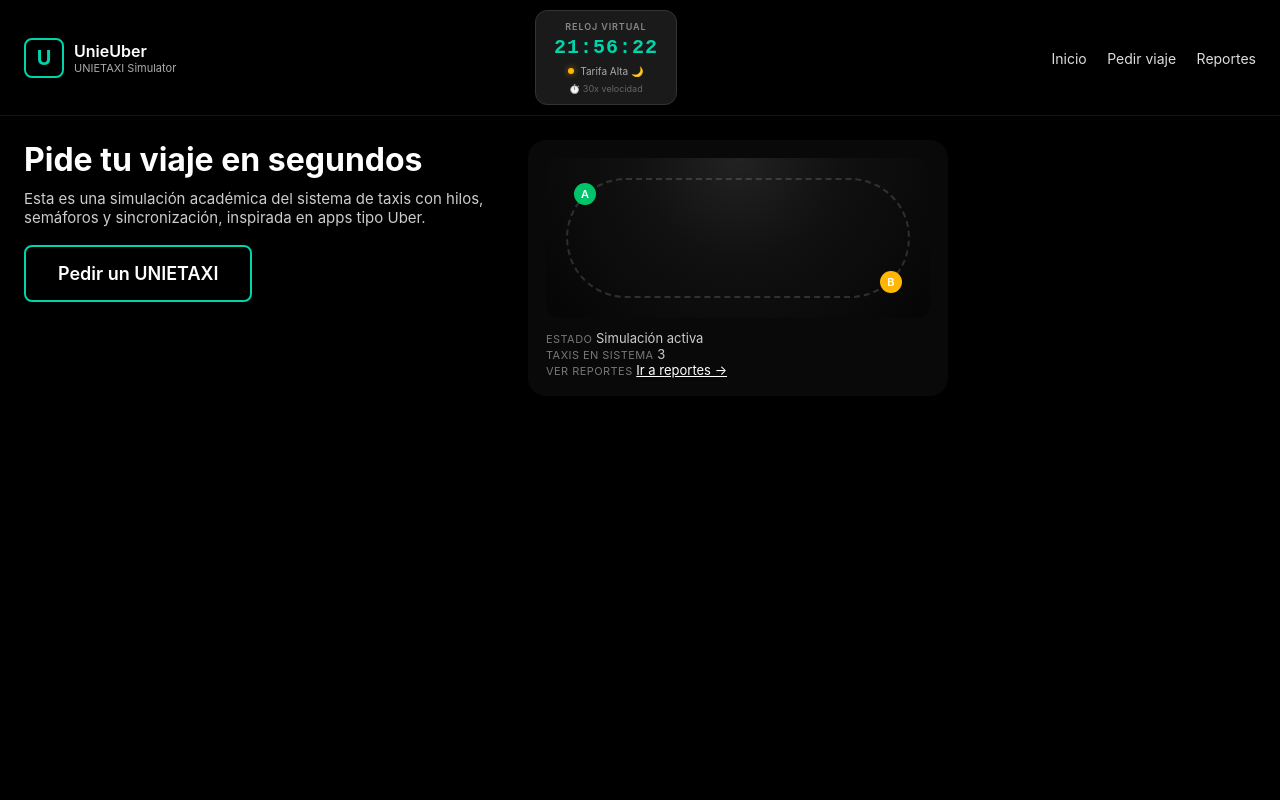
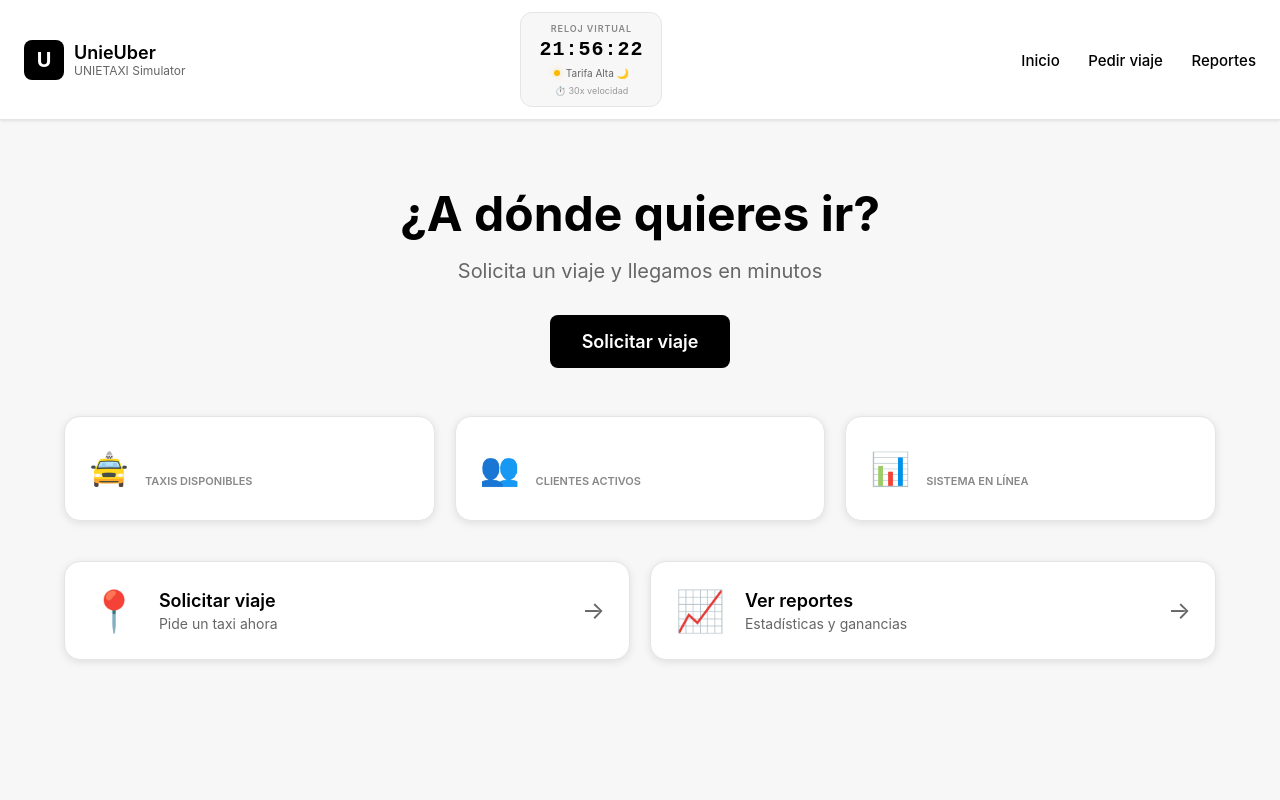
Before and after one commit to roobeerr13/UnieUber, a Flask app: page / in a window 1280 px wide. Run offline with Flask 3, Linux system fonts and the light colour scheme.

Commit message:
rita drop

```diff
--- a/core/taxi.py
+++ b/core/taxi.py
@@ -148,4 +148,8 @@
         ) / self.numero_viajes
 
     def acumular_ganancia(self, monto: float):
+        """
+        Acumula la ganancia total generada (el monto completo del viaje).
+        El cálculo del 80% para el taxista se hace en los reportes.
+        """
         self.ganancia_acumulada += monto
--- a/static/styles.css
+++ b/static/styles.css
@@ -7,23 +7,23 @@
 
 body {
   font-family: -apple-system, BlinkMacSystemFont, "Segoe UI", "Roboto", "Helvetica Neue", Arial, sans-serif;
-  background: #000000;
-  color: #ffffff;
+  background: #f7f7f7;
+  color: #000000;
   min-height: 100vh;
 }
 
-/* Topbar */
+/* Topbar estilo Uber */
 .topbar {
   position: sticky;
   top: 0;
-  z-index: 10;
+  z-index: 1000;
   display: flex;
   justify-content: space-between;
   align-items: center;
-  padding: 10px 24px;
-  background: rgba(0, 0, 0, 0.9);
-  backdrop-filter: blur(12px);
-  border-bottom: 1px solid rgba(255,255,255,0.08);
+  padding: 12px 24px;
+  background: #ffffff;
+  box-shadow: 0 1px 3px rgba(0,0,0,0.1);
+  border-bottom: 1px solid #e5e5e5;
 }
 
 .brand {
@@ -42,8 +42,7 @@
   justify-content: center;
   font-weight: 700;
   font-size: 20px;
-  color: #00D4AA;
-  border: 2px solid #00D4AA;
+  color: #ffffff;
 }
 
 .brand-text {
@@ -53,35 +52,38 @@
 
 .brand-title {
   font-weight: 600;
-  font-size: 16px;
+  font-size: 18px;
+  color: #000000;
 }
 
 .brand-subtitle {
-  font-size: 11px;
-  color: #aaa;
+  font-size: 12px;
+  color: #666;
 }
 
 .nav-links a {
-  color: #ddd;
+  color: #000000;
   text-decoration: none;
-  margin-left: 16px;
-  font-size: 14px;
+  margin-left: 24px;
+  font-size: 15px;
+  font-weight: 500;
+  transition: color 0.2s;
 }
 
 .nav-links a:hover {
-  color: #fff;
+  color: #666;
 }
 
-/* Reloj */
+/* Reloj estilo Uber */
 .clock-container {
   display: flex;
   flex-direction: column;
   align-items: center;
   gap: 4px;
   padding: 10px 18px;
-  background: #1a1a1a;
+  background: #f7f7f7;
   border-radius: 12px;
-  border: 1px solid #333;
+  border: 1px solid #e5e5e5;
   min-width: 140px;
 }
 
@@ -98,7 +100,7 @@
   font-weight: 700;
   font-variant-numeric: tabular-nums;
   letter-spacing: 0.05em;
-  color: #00D4AA;
+  color: #000000;
   font-family: 'Courier New', monospace;
 }
 
@@ -107,13 +109,13 @@
   align-items: center;
   gap: 6px;
   font-size: 10px;
-  color: #aaa;
+  color: #666;
   margin-top: 2px;
 }
 
 .clock-speed {
   font-size: 9px;
-  color: #666;
+  color: #999;
   margin-top: 2px;
 }
 
@@ -126,17 +128,136 @@
 
 .status-indicator.normal {
   background: #00D4AA;
-  box-shadow: 0 0 6px rgba(0, 212, 170, 0.6);
+  box-shadow: 0 0 6px rgba(0, 212, 170, 0.4);
 }
 
 .status-indicator.alta {
   background: #FFB800;
-  box-shadow: 0 0 6px rgba(255, 184, 0, 0.6);
+  box-shadow: 0 0 6px rgba(255, 184, 0, 0.4);
 }
 
 /* Layout */
 .page-wrapper {
   padding: 24px;
+  max-width: 1200px;
+  margin: 0 auto;
+}
+
+/* Home estilo Uber */
+.home-container {
+  padding: 40px 0;
+}
+
+.home-hero {
+  text-align: center;
+  margin-bottom: 48px;
+}
+
+.home-title {
+  font-size: 48px;
+  font-weight: 700;
+  color: #000000;
+  margin-bottom: 16px;
+}
+
+.home-subtitle {
+  font-size: 20px;
+  color: #666;
+  margin-bottom: 32px;
+}
+
+.home-cta {
+  font-size: 18px;
+  padding: 18px 48px;
+}
+
+.home-stats {
+  display: grid;
+  grid-template-columns: repeat(auto-fit, minmax(200px, 1fr));
+  gap: 20px;
+  margin-bottom: 40px;
+}
+
+.stat-card {
+  background: #ffffff;
+  padding: 24px;
+  border-radius: 16px;
+  display: flex;
+  align-items: center;
+  gap: 16px;
+  box-shadow: 0 2px 8px rgba(0,0,0,0.1);
+  border: 1px solid #e5e5e5;
+}
+
+.stat-icon {
+  font-size: 32px;
+}
+
+.stat-content {
+  flex: 1;
+}
+
+.stat-value {
+  font-size: 24px;
+  font-weight: 700;
+  color: #000000;
+  margin-bottom: 4px;
+}
+
+.stat-label {
+  font-size: 14px;
+  color: #666;
+}
+
+.home-actions {
+  display: grid;
+  grid-template-columns: repeat(auto-fit, minmax(300px, 1fr));
+  gap: 20px;
+}
+
+.action-card {
+  background: #ffffff;
+  padding: 24px;
+  border-radius: 16px;
+  display: flex;
+  align-items: center;
+  gap: 20px;
+  text-decoration: none;
+  color: #000000;
+  box-shadow: 0 2px 8px rgba(0,0,0,0.1);
+  border: 1px solid #e5e5e5;
+  transition: all 0.2s;
+}
+
+.action-card:hover {
+  transform: translateY(-2px);
+  box-shadow: 0 4px 12px rgba(0,0,0,0.15);
+  border-color: #000000;
+}
+
+.action-icon {
+  font-size: 40px;
+}
+
+.action-text {
+  flex: 1;
+}
+
+.action-title {
+  font-size: 18px;
+  font-weight: 600;
+  color: #000000;
+  margin-bottom: 4px;
+}
+
+.action-desc {
+  font-size: 14px;
+  color: #666;
+}
+
+.action-arrow {
+  font-size: 24px;
+  color: #666;
 }
 
 /* Hero */
@@ -245,7 +366,6 @@
   text-decoration: none;
   font-size: 16px;
   transition: all 0.2s;
-  border: 2px solid #00D4AA;
 }
 
 .btn-primary.big {
--- a/templates/index.html
+++ b/templates/index.html
@@ -1,36 +1,57 @@
 {% extends "base.html" %}
 {% block content %}
-  <section class="hero">
-    <div class="hero-copy">
-      <h1>Pide tu viaje en segundos</h1>
-      <p>
-        Esta es una simulación académica del sistema de taxis con hilos,
-        semáforos y sincronización, inspirada en apps tipo Uber.
+  <div class="home-container">
+    <div class="home-hero">
+      <h1 class="home-title">¿A dónde quieres ir?</h1>
+      <p class="home-subtitle">
+        Solicita un viaje y llegamos en minutos
       </p>
-      <a href="{{ url_for('solicitar_taxi') }}" class="btn-primary big">
-        Pedir un UNIETAXI
+      <a href="{{ url_for('solicitar_taxi') }}" class="btn-primary big home-cta">
+        Solicitar viaje
       </a>
     </div>
-    <div class="hero-card">
-      <div class="mini-map">
-        <div class="mini-map-route"></div>
-        <div class="mini-map-pin pickup">A</div>
-        <div class="mini-map-pin dropoff">B</div>
+
+    <div class="home-stats">
+      <div class="stat-card">
+        <div class="stat-icon">🚖</div>
+        <div class="stat-content">
+          <div class="stat-value">3</div>
+          <div class="stat-label">Taxis disponibles</div>
+        </div>
       </div>
-      <div class="mini-info">
-        <div>
-          <span class="label">Estado</span>
-          <span class="value">Simulación activa</span>
+      <div class="stat-card">
+        <div class="stat-icon">👥</div>
+        <div class="stat-content">
+          <div class="stat-value">10</div>
+          <div class="stat-label">Clientes activos</div>
         </div>
-        <div>
-          <span class="label">Taxis en sistema</span>
-          <span class="value">{{ 3 }}</span>  {# si quieres, luego lo sacas del sistema #}
-        </div>
-        <div>
-          <span class="label">Ver reportes</span>
-          <a href="{{ url_for('reportes') }}" class="link-inline">Ir a reportes →</a>
+      </div>
+      <div class="stat-card">
+        <div class="stat-icon">📊</div>
+        <div class="stat-content">
+          <div class="stat-value">Activo</div>
+          <div class="stat-label">Sistema en línea</div>
         </div>
       </div>
     </div>
-  </section>
+
+    <div class="home-actions">
+      <a href="{{ url_for('solicitar_taxi') }}" class="action-card">
+        <div class="action-icon">📍</div>
+        <div class="action-text">
+          <div class="action-title">Solicitar viaje</div>
+          <div class="action-desc">Pide un taxi ahora</div>
+        </div>
+        <div class="action-arrow">→</div>
+      </a>
+      <a href="{{ url_for('reportes') }}" class="action-card">
+        <div class="action-icon">📈</div>
+        <div class="action-text">
+          <div class="action-title">Ver reportes</div>
+          <div class="action-desc">Estadísticas y ganancias</div>
+        </div>
+        <div class="action-arrow">→</div>
+      </a>
+    </div>
+  </div>
 {% endblock %}
--- a/templates/reportes.html
+++ b/templates/reportes.html
@@ -83,11 +83,11 @@
               <div class="driver-stat-value highlight-green">{{ '%.2f'|format(t.total_generado|default(0.0)) }} €</div>
             </div>
             <div class="driver-stat">
-              <div class="driver-stat-label">Ganancia (80%)</div>
+              <div class="driver-stat-label">Ganancia del conductor (80%)</div>
               <div class="driver-stat-value highlight-yellow">{{ '%.2f'|format(t.ganancia_taxista|default(0.0)) }} €</div>
             </div>
             <div class="driver-stat">
-              <div class="driver-stat-label">Comisión (20%)</div>
+              <div class="driver-stat-label">Comisión plataforma (20%)</div>
               <div class="driver-stat-value">{{ '%.2f'|format(t.importe_mensual|default(0.0)) }} €</div>
             </div>
           </div>
```
Also changed, not shown: other parts of static/styles.css (+111 -70 lines), core/clientes_simulados.py (added, +133 -0 lines), core/sistema.py (+7 -1 lines).
